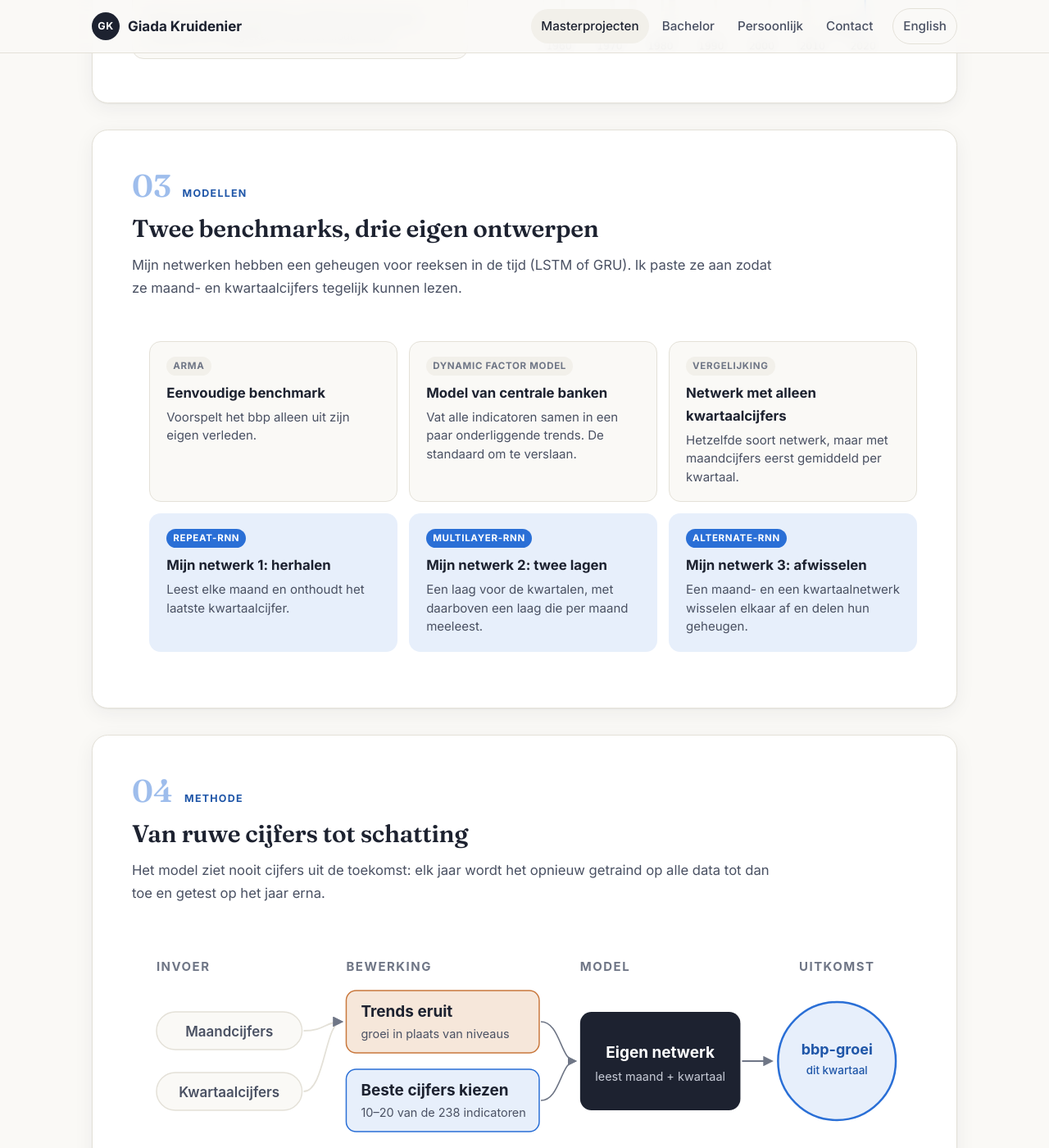
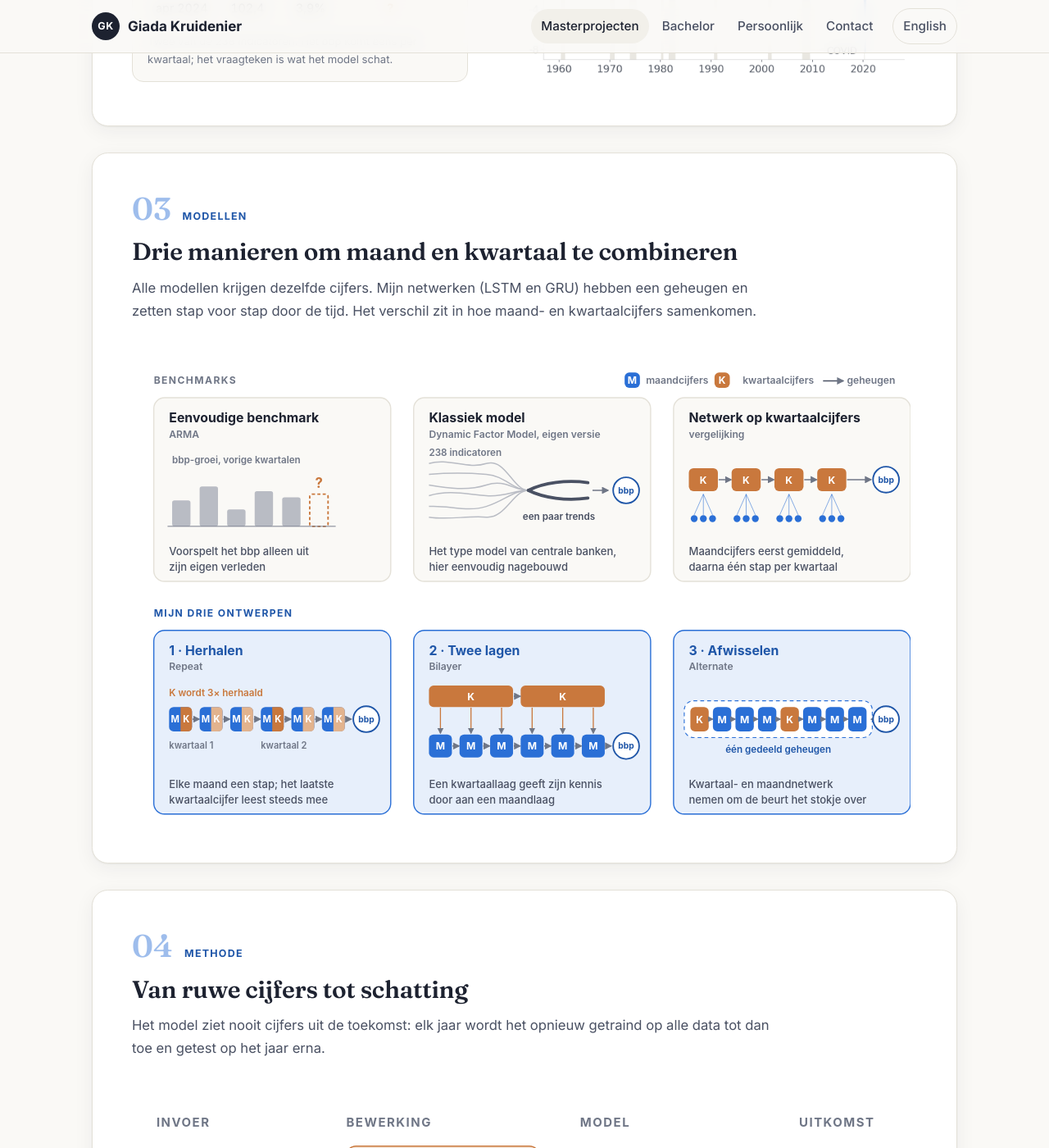
Before and after one commit to GKruidenier/portfolio, a Jekyll site: the page built from projecten/masterscriptie-bbp-nowcasting.md, in a window 1280 px wide and 1400 px high, scrolled down 2660 px. Shown: the whole window at 82% size. Built offline with Jekyll 4.4.1, drawn with Linux system fonts in a browser that asks for light colours; some of the changed text lies outside the part shown.

Commit message:
Scriptie: modellenfiguur en eerlijke vergelijking met een eigen DFM in plaats van centrale banken
Co-Authored-By: Claude Opus 5.5 (1M context) <noreply@anthropic.com>

```diff
--- a/en/index.html
+++ b/en/index.html
@@ -25,7 +25,7 @@ description: Portfolio of Giada Kruidenier, data scientist with a biomedical bac
 <div class="wrap">
   <ul class="facts">
     <li><strong>8.2</strong><span>average grade, MSc Data Science and Society</span></li>
-    <li><strong>−11%</strong><span>forecast error in my thesis vs. the central-bank model</span></li>
+    <li><strong>−11%</strong><span>forecast error in my thesis vs. a Dynamic Factor Model</span></li>
     <li><strong>95%</strong><span>accuracy of my CNN for distracted drivers</span></li>
     <li><strong>Top 5</strong><span>of the Machine Learning course, individual</span></li>
   </ul>
@@ -65,7 +65,7 @@ description: Portfolio of Giada Kruidenier, data scientist with a biomedical bac
       <div class="skill">
         <div class="skill__icon">{% include icons/trend.svg %}</div>
         <h3>Time series and forecasting</h3>
-        <p>LSTM and GRU networks, Dynamic Factor Models and ARMA, tested against the central-bank standard.</p>
+        <p>LSTM and GRU networks, Dynamic Factor Models and ARMA, tested against classic econometric benchmarks.</p>
       </div>
       <div class="skill">
         <div class="skill__icon">{% include icons/users.svg %}</div>
--- a/index.html
+++ b/index.html
@@ -25,7 +25,7 @@ description: Portfolio van Giada Kruidenier, data scientist met een biomedische
 <div class="wrap">
   <ul class="facts">
     <li><strong>8,2</strong><span>gemiddeld cijfer MSc Data Science and Society</span></li>
-    <li><strong>−11%</strong><span>voorspelfout in mijn scriptie t.o.v. het model van centrale banken</span></li>
+    <li><strong>−11%</strong><span>voorspelfout in mijn scriptie t.o.v. een Dynamic Factor Model</span></li>
     <li><strong>95%</strong><span>nauwkeurigheid van mijn CNN voor afgeleide bestuurders</span></li>
     <li><strong>Top 5</strong><span>van het vak Machine Learning, individueel</span></li>
   </ul>
@@ -65,7 +65,7 @@ description: Portfolio van Giada Kruidenier, data scientist met een biomedische
       <div class="skill">
         <div class="skill__icon">{% include icons/trend.svg %}</div>
         <h3>Tijdreeksen en forecasting</h3>
-        <p>LSTM- en GRU-netwerken, Dynamic Factor Models en ARMA, getoetst tegen de standaard van centrale banken.</p>
+        <p>LSTM- en GRU-netwerken, Dynamic Factor Models en ARMA, getoetst tegen klassieke econometrische benchmarks.</p>
       </div>
       <div class="skill">
         <div class="skill__icon">{% include icons/users.svg %}</div>
--- a/projecten/masterscriptie-bbp-nowcasting.md
+++ b/projecten/masterscriptie-bbp-nowcasting.md
@@ -5,10 +5,10 @@ ref: thesis
 project: thesis
 section: master
 title: "Masterscriptie: economische groei in real time voorspellen met deep learning"
-lead: "Kan een neuraal netwerk dat maand- en kwartaaldata direct combineert de economie beter 'nowcasten' dan centrale banken?"
-description: Drie eigen LSTM- en GRU-architecturen voor het real-time voorspellen van bbp-groei, getoetst tegen Dynamic Factor Models en ARMA.
+lead: "Kan een neuraal netwerk dat maand- en kwartaaldata direct combineert de economie beter 'nowcasten' dan het klassieke nowcastmodel?"
+description: Drie eigen LSTM- en GRU-architecturen voor het real-time voorspellen van bbp-groei, getoetst tegen een Dynamic Factor Model en ARMA.
 image: /assets/img/projects/scriptie_rmse_vergelijking.png
-abstract: "Het bbp verschijnt per kwartaal en met vertraging, maandcijfers komen veel sneller. Ik ontwierp drie neurale netwerken die beide direct combineren. Van 2000 tot 2019 is hun voorspelfout 11% lager dan die van het model van centrale banken."
+abstract: "Het bbp verschijnt per kwartaal en met vertraging, maandcijfers komen veel sneller. Ik ontwierp drie neurale netwerken die beide direct combineren. Van 2000 tot 2019 is hun voorspelfout 11% lager dan die van een Dynamic Factor Model: het type model dat centrale banken gebruiken, door mij in een eenvoudige vorm toegepast op dezelfde data."
 abstract_image: /assets/img/projects/scriptie_concept.svg
 abstract_alt: "Visuele samenvatting: maand- en kwartaaldata gaan samen een eigen netwerk in dat de bbp-groei van het lopende kwartaal schat"
 course: MSc Data Science and Society, Tilburg University
@@ -17,33 +17,11 @@ code: https://github.com/GKruidenier/GDP-nowcasting-thesis
 tools: [Python, PyTorch, LSTM, GRU, statsmodels, Dynamic Factor Models, ARMA]
 stats:
   - value: "−11%"
-    label: "minder voorspelfout dan het model van centrale banken (2000–2019)"
+    label: "minder voorspelfout dan een Dynamic Factor Model op dezelfde data (2000–2019)"
   - value: "−23%"
     label: "minder voorspelfout dan een eenvoudige benchmark"
   - value: "3"
     label: "eigen netwerkontwerpen"
-models:
-  - name: "Eenvoudige benchmark"
-    tag: "ARMA"
-    text: "Voorspelt het bbp alleen uit zijn eigen verleden."
-  - name: "Model van centrale banken"
-    tag: "Dynamic Factor Model"
-    text: "Vat alle indicatoren samen in een paar onderliggende trends. De standaard om te verslaan."
-  - name: "Netwerk met alleen kwartaalcijfers"
-    tag: "vergelijking"
-    text: "Hetzelfde soort netwerk, maar met maandcijfers eerst gemiddeld per kwartaal."
-  - name: "Mijn netwerk 1: herhalen"
-    tag: "Repeat-RNN"
-    own: true
-    text: "Leest elke maand en onthoudt het laatste kwartaalcijfer."
-  - name: "Mijn netwerk 2: twee lagen"
-    tag: "Multilayer-RNN"
-    own: true
-    text: "Een laag voor de kwartalen, met daarboven een laag die per maand meeleest."
-  - name: "Mijn netwerk 3: afwisselen"
-    tag: "Alternate-RNN"
-    own: true
-    text: "Een maand- en een kwartaalnetwerk wisselen elkaar af en delen hun geheugen."
 sample:
   caption: "Zo ziet de data eruit"
   columns: ["Maand", "Industrie", "Werkloosheid", "Bbp-groei"]
@@ -59,10 +37,10 @@ sample:
 
 {% include data.html kicker="Data" title="Maand- en kwartaalcijfers door elkaar" text="121 maand- en 117 kwartaalindicatoren van de Amerikaanse economie, 1960–2024." src="/assets/img/projects/scriptie_bbp_groei_nl.png" alt="Lijngrafiek van de kwartaalgroei van het Amerikaanse bbp 1960–2024, met scherpe dalen in de recessies" %}
 
-{% include models.html kicker="Modellen" title="Twee benchmarks, drie eigen ontwerpen" text="Mijn netwerken hebben een geheugen voor reeksen in de tijd (LSTM of GRU). Ik paste ze aan zodat ze maand- en kwartaalcijfers tegelijk kunnen lezen." %}
+{% include slide.html kicker="Modellen" title="Drie manieren om maand en kwartaal te combineren" text="Alle modellen krijgen dezelfde cijfers. Mijn netwerken (LSTM en GRU) hebben een geheugen en zetten stap voor stap door de tijd. Het verschil zit in hoe maand- en kwartaalcijfers samenkomen." src="/assets/img/projects/scriptie_modellen.svg" alt="Zes modellen. Benchmarks: ARMA gebruikt alleen het eigen verleden van het bbp, een eenvoudige versie van het Dynamic Factor Model van centrale banken vat de cijfers samen in een paar trends, en een netwerk op kwartaalcijfers middelt de maandcijfers eerst. Mijn ontwerpen: herhalen (elke maand een stap, het kwartaalcijfer leest mee), twee lagen (een kwartaallaag voedt een maandlaag) en afwisselen (kwartaal- en maandnetwerk delen om de beurt één geheugen)" full=true %}
 
 {% include slide.html kicker="Methode" title="Van ruwe cijfers tot schatting" text="Het model ziet nooit cijfers uit de toekomst: elk jaar wordt het opnieuw getraind op alle data tot dan toe en getest op het jaar erna." src="/assets/img/projects/scriptie_pipeline.svg" alt="Pipeline: maand- en kwartaalcijfers, trends eruit halen en de beste cijfers kiezen, een eigen netwerk en als uitkomst de bbp-groei van dit kwartaal" full=true %}
 
-{% include slide.html kicker="Resultaten" title="11% nauwkeuriger dan centrale banken" text="Van 2000 tot 2019 maken mijn netwerken (blauw) een kleinere fout dan alle benchmarks: 11% minder dan het model van centrale banken en 23% minder dan de eenvoudige benchmark." src="/assets/img/projects/scriptie_resultaat.svg" alt="Staafdiagram: met het model van centrale banken op 100 scoren mijn netwerken 89 en 90, de eenvoudige benchmark 115" full=true %}
+{% include slide.html kicker="Resultaten" title="11% kleinere fout dan het klassieke model" text="Van 2000 tot 2019 maken mijn netwerken (blauw) een kleinere fout dan alle benchmarks: 11% minder dan het Dynamic Factor Model en 23% minder dan de eenvoudige benchmark." src="/assets/img/projects/scriptie_resultaat.svg" alt="Staafdiagram: met het Dynamic Factor Model op 100 scoren mijn netwerken 89 en 90, de eenvoudige benchmark 115" full=true %}
 
-{% include slide.html kicker="Evaluatie" title="Complexer is niet altijd beter" text="In crises, juist wanneer het telt, was het verschil met het model van centrale banken niet significant. Dat spreekt eerder onderzoek tegen." statement=true %}
+{% include slide.html kicker="Evaluatie" title="Beter dan het model, niet beter dan centrale banken" text="Mijn Dynamic Factor Model is een eenvoudige versie op dezelfde data als mijn netwerken, met 9 tot 20 indicatoren. Centrale banken gebruiken een veel uitgebreidere versie: meer databronnen, groepen van indicatoren en een update bij elke nieuwe publicatie. Mijn resultaat zegt dus dat de netwerken het klassieke model verslaan, niet de nowcasts van centrale banken. Ook was het verschil in crises, juist wanneer het telt, niet significant." statement=true %}
```
Also changed, not shown: _data/projects.yml (+4 -4 lines), en/projects/master-thesis-gdp-nowcasting.md (+7 -29 lines), assets/img/projects/scriptie_modellen.svg (added), assets/img/projects/scriptie_modellen_en.svg (added), assets/img/projects/scriptie_pipeline.svg, assets/img/projects/scriptie_pipeline_en.svg, assets/img/projects/scriptie_resultaat.svg, assets/img/projects/scriptie_resultaat_en.svg.
